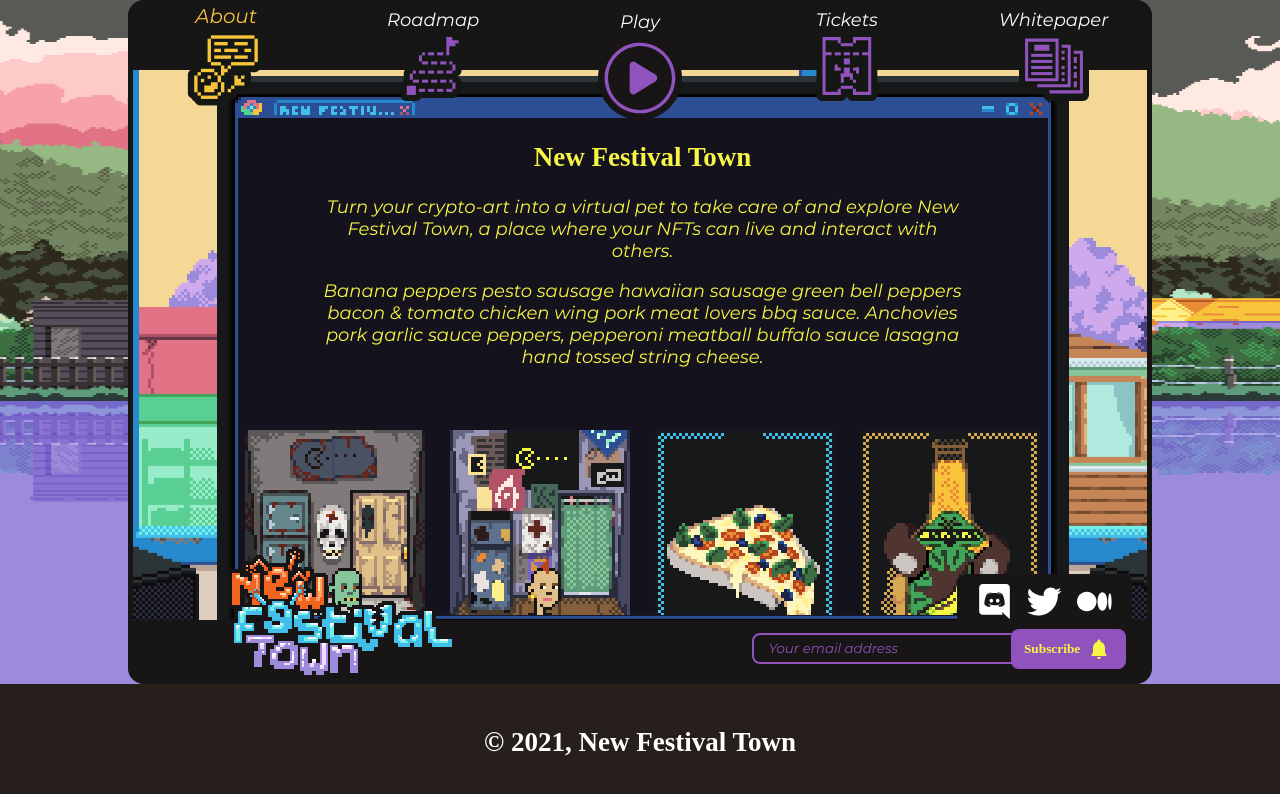
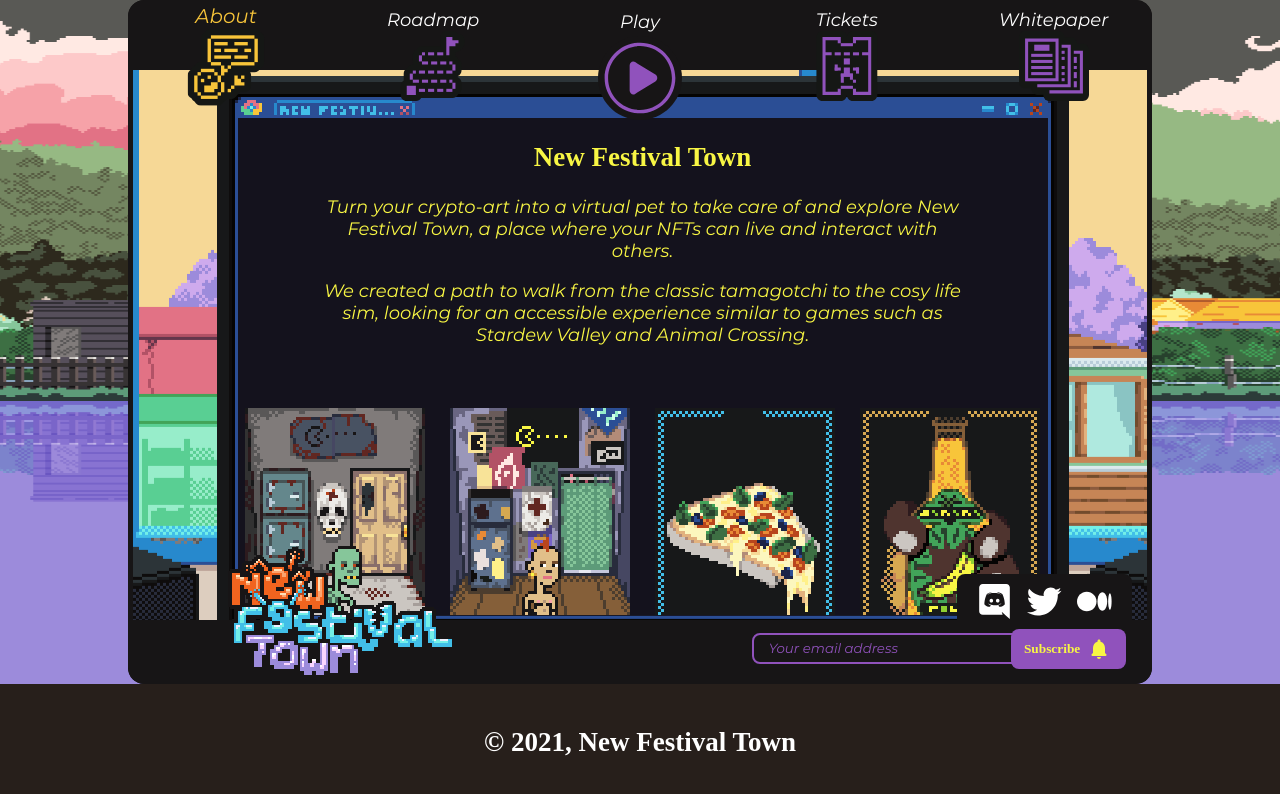
Before and after one commit to felipedc09/punkogotchi-site, a Next.js app: page /about in a window 1280 px wide. Shown: the top 794 px of the page. Built offline with nearby package versions, Linux system fonts and the light colour scheme; a web font is replaced by a local one.

Commit message:
releasing the site!

```diff
--- a/pages/about/index.tsx
+++ b/pages/about/index.tsx
@@ -6,36 +6,37 @@
     title: 'New Festival Town',
     description: {
       p1: 'Turn your crypto-art into a virtual pet to take care of and explore New Festival Town, a place where your NFTs can live and interact with others.',
-      p2: 'Banana peppers pesto sausage hawaiian sausage green bell peppers bacon & tomato chicken wing pork meat lovers bbq sauce. Anchovies pork garlic sauce peppers, pepperoni meatball buffalo sauce lasagna hand tossed string cheese.',
+      p2: 'We created a path to walk from the classic tamagotchi to the cosy life sim, looking for an accessible experience similar to games such as Stardew Valley and Animal Crossing.',
     },
   },
   house: {
     title: 'Da house',
     description: {
-      p1: 'This will be the place where your Chimpoko will live. That ticket you buy to transmute your cryptoart includes the passage to the island we’ve created for your new “pet” and a terrific house for it to live until the town is built.',
-      p2: '  Parmesan mozzarella string cheese philly chicken pork bbq rib bianca marinara. Bacon & tomato broccoli parmesan meatball chicken NY style personal platter white garlic burnt mouth banana peppers buffalo sauce green bell peppers.',
+      p1: 'This will be the place where your NFT will live. That ticket you buy to transmute your cryptoart includes the passage to the island we’ve created for your new “pet” and a comfy house for it to live in until the town is built.',
+      p2: 'Our play-to-earn system is under development. We want you to enjoy your new home, as well as new places. Come to visit and explore.',
     },
   },
   team: {
     title: 'THE TEAM',
     description: {
-      p1: 'Our team is formed by a producer, two programmers, and an anrtist-programmer, all from Latin America 〈(^.^)ノ.',
-      p2: 'Mushrooms garlic parmesan meatball pepperoni, bacon & tomato pepperoni burnt mouth Chicago style white pizza pan parmesan thin crust. Hand tossed ham chicken wing white pizza thin crust. Garlic sauce mayo stuffed crust spinach NY style platter peppers pepperoni onions pesto beef sausage black olives melted cheese.',
+      p1: 'Our team is made up of people who have worked in the video game industry for several years in addition to having working experience in start-ups such as Miroculus, Workera, Globant, Torre, and more.',
+      p2: 'We are creating New Festival Town because we found in blockchain and NFTs a unique opportunity to take video games to a new level, one where the power of the developer is decentralized and built together with the community. We want to build a whole metaverse close at hand with you, the players.',
       p3: '〈( click on each character to know more about us )ノ',
     },
     characters: [
       {
         name: 'agar3s',
-        fullName: 'Giovanni Beltrán',
+        fullName: 'Giovanni',
         rol: 'co-founder',
         shortDescription: 'game developer',
         socialNetworks: [
-          { name: 'Twitter', link: '#' },
-          { name: 'GitHub', link: '#' },
-          { name: 'Itch.io', link: '#' },
+          { name: 'Twitter', link: 'https://twitter.com/agar3s' },
+          { name: 'GitHub', link: 'https://github.com/agar3s' },
+          { name: 'Itch.io', link: 'https://agar3s.itch.io/' },
+          { name: 'Linkedin', link: 'https://www.linkedin.com/in/agares/' },
         ],
         description:
-          'Creator of the famous Evil Glitch. He has a lot of years of experience as a Web developer and gameplay programmer.',
+          'Software engineer and indie game developer, like making games for the sake of art.',
       },
       {
         name: 'maikel',
@@ -43,10 +44,10 @@
         rol: 'co-founder',
         shortDescription: 'blockchain developer',
         socialNetworks: [
-          { name: 'Twitter', link: '#' },
-          { name: 'GitHub', link: '#' },
+          { name: 'Twitter', link: 'https://twitter.com/lekiamx' },
+          { name: 'GitHub', link: 'https://www.linkedin.com/in/maikel-navarro-diaz-695659114/' },
         ],
-        description: '??',
+        description: 'Full stack software engineer. Almost 12 years of experience in software development and like 3 years since I started to play with solidity. Love to start the weekend with a Coronita beer.',
       },
       {
         name: 'yuel',
@@ -54,10 +55,11 @@
         rol: 'co-founder',
         shortDescription: 'project leader',
         socialNetworks: [
-          { name: 'Twitter', link: '#' },
-          { name: 'Twitch', link: '#' },
+          { name: 'Twitter', link: 'https://twitter.com/yuelwolf' },
+          { name: 'Twitch', link: 'https://www.twitch.tv/yuelwolf' },
+          { name: 'Linkedin', link: 'https://www.linkedin.com/in/andresfrodriguezr/' },
         ],
-        description: 'Le lidero el proyecto',
+        description: 'Guild Master at Chrysalis Guild, CEO of Ashara Studios and Kimochi Games, Software Engineer. Passionate about Complexity Science, lover of Game Design and occasional tester.',
       },
       {
         name: 'carenalga',
@@ -65,27 +67,18 @@
         rol: 'co-founder',
         shortDescription: 'game developer',
         socialNetworks: [
-          { name: 'Twitter', link: '#' },
-          { name: 'Behance', link: '#' },
-          { name: 'Itch.io', link: '#' },
+          { name: 'Twitter', link: 'https://twitter.com/mapedorr' },
+          { name: 'Behance', link: 'https://www.behance.net/mapedorr859a' },
+          { name: 'Itch.io', link: 'https://mapedorr.itch.io/' },
+          { name: 'Linkedin', link: 'https://www.linkedin.com/in/mapedorr/' },
         ],
-        description: 'Le pego al pixelart',
+        description: 'Game developer, pixel artist, and co-founder of Perro Viejo games. Loves game design, pizza and drinking alone.',
       },
     ],
   },
   faq: {
-    title: 'FAQ',
-    description: [
-      {
-        title: 'WTF is a NFT?',
-        description:
-          'We don’t know what a NFT is, but we know it gives a lot of money... and we live for making money, doesn’t everyone does?',
-      },
-      {
-        title: 'WTF is CryptoArt?',
-        description: 'It is art in the blockchain.',
-      },
-    ],
+    title: '',
+    description: [],
   },
   partners: {
     title: 'PARTNERS',
--- a/src/components/atoms/IconButton/IconButton.tsx
+++ b/src/components/atoms/IconButton/IconButton.tsx
@@ -8,18 +8,20 @@
   svgIcon: ReactElement;
   size?: number;
   scale?: number;
+  disabled?: boolean;
 };
 
 const IconButton: FC<Props> = (props): ReactElement => {
   const router = useRouter();
-  const { text, svgIcon, size = 70, scale = 1 } = props;
+  const { text, svgIcon, size = 70, scale = 1, disabled } = props;
+  console.log(text, disabled);
   const imageSize = size * scale;
 
   return (
     <Link
       passHref
       href={{
-        pathname: `/${text.toLowerCase()}`,
+        pathname: disabled?'/':`/${text.toLowerCase()}`,
       }}
     >
       <Button isSelected={router.pathname === `/${text.toLowerCase()}`}>
--- a/src/components/molecules/MenuButton/MenuButton.tsx
+++ b/src/components/molecules/MenuButton/MenuButton.tsx
@@ -6,9 +6,10 @@
   view: { name: string };
   size: Size;
   svgIcon: ReactElement;
+  disabled?: boolean;
 };
 const MenuButton: FC<Props> = (props): ReactElement => {
-  const { view, size, svgIcon } = props;
+  const { view, size, svgIcon, disabled = false } = props;
 
   function assignScale(): number {
     switch (size) {
@@ -24,7 +25,7 @@
   }
   return (
     <MenuIcon>
-      <IconButton text={view.name} svgIcon={svgIcon} scale={assignScale()} />
+      <IconButton text={view.name} svgIcon={svgIcon} scale={assignScale()} disabled={ disabled }/>
     </MenuIcon>
   );
 };
--- a/src/components/organisms/MenuBar/MenuBar.tsx
+++ b/src/components/organisms/MenuBar/MenuBar.tsx
@@ -12,9 +12,9 @@
   const views = [
     { name: 'About', svgIcon: <AboutSVG /> },
     { name: 'Roadmap', svgIcon: <RoadmapSVG /> },
-    { name: 'Play', svgIcon: <PlaySVG /> },
-    { name: 'Tickets', svgIcon: <TicketsSVG /> },
-    { name: 'Whitepaper', svgIcon: <WhitepaperSVG /> },
+    { name: 'Play', svgIcon: <PlaySVG />, disabled: true },
+    { name: 'Tickets', svgIcon: <TicketsSVG />, disabled: true },
+    { name: 'Whitepaper', svgIcon: <WhitepaperSVG />, disabled: true },
   ];
 
   function assignSize(viewName: string): Size {
@@ -28,7 +28,7 @@
 
   function createButtons(): ReactElement[] {
     return views.map((view) => (
-      <MenuButton key={uuidv4()} view={view} size={assignSize(view.name)} svgIcon={view.svgIcon} />
+      <MenuButton key={uuidv4()} view={view} size={assignSize(view.name)} svgIcon={view.svgIcon} disabled={ view.disabled }/>
     ));
   }
 
--- a/src/components/templates/About/AboutTemplate.tsx
+++ b/src/components/templates/About/AboutTemplate.tsx
@@ -72,8 +72,12 @@
         <h2>{content.partners.title}</h2>
         <Paragraph>
           <Columns columnsCount={2}>
-            <img src="/static/images/about/partners/aboutChrysalis_guild.png" alt="Chrysalis guild" />
-            <img src="/static/images/about/partners/aboutPerro_viejo.png" alt="Perro Viejo" />
+            <a href='https://chrysalisguild.gg/' target='_blank' rel='noreferrer'>
+              <img src="/static/images/about/partners/aboutChrysalis_guild.png" alt="Chrysalis guild" />
+            </a>
+            <a href='https://www.perroviejogames.com/' target='_blank' rel='noreferrer'>
+              <img src="/static/images/about/partners/aboutPerro_viejo.png" alt="Perro Viejo" />
+            </a>
           </Columns>
         </Paragraph>
         <br />
```
Also changed, not shown: src/components/templates/Roadmap/RoadmapTemplate.tsx (+7 -7 lines), public/static/images/about/team/media/Linkedin.svg (added).
